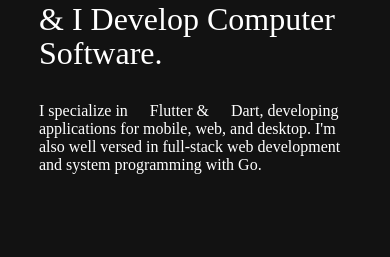
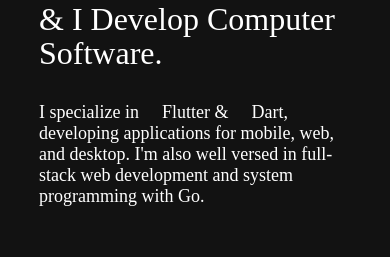
Before and after one commit to CalilDrissi/khalildrissi.tech-portfolio-website, a React (Create React App) app: page / in a window 390 px wide. Shown: the part 127-384 px from the top of the page. Built offline with nearby package versions, Linux system fonts and the light colour scheme; some icons are missing.

Commit message:
hero mobile tweaks

```diff
--- a/src/sections/Hero.js
+++ b/src/sections/Hero.js
@@ -67,8 +67,8 @@
   padding-top: 32px;
 
   @media (max-width: 675px) {
-    margin-bottom:  30px;
-    font-size: 16px ;
+    margin-bottom:  25px;
+    font-size: 18px ;
   }
 `;
 
--- a/src/sections/Pop.js
+++ b/src/sections/Pop.js
@@ -323,7 +323,7 @@
           X
         </CloseBtn>
 
-        {message && <div> <h2 style={{color: "r#f02daa"}}>{message.text}</h2></div>}
+        {message && <div> <h2>{message.text}</h2></div>}
 
         <Heading  >Leave Me a Message 📨</Heading>
         <p>Or send me an email to: <span style={{fontWeight: "lighter"}}>
```
Also changed, not shown: 1 other file (tests, documents, lock files or other folders).
